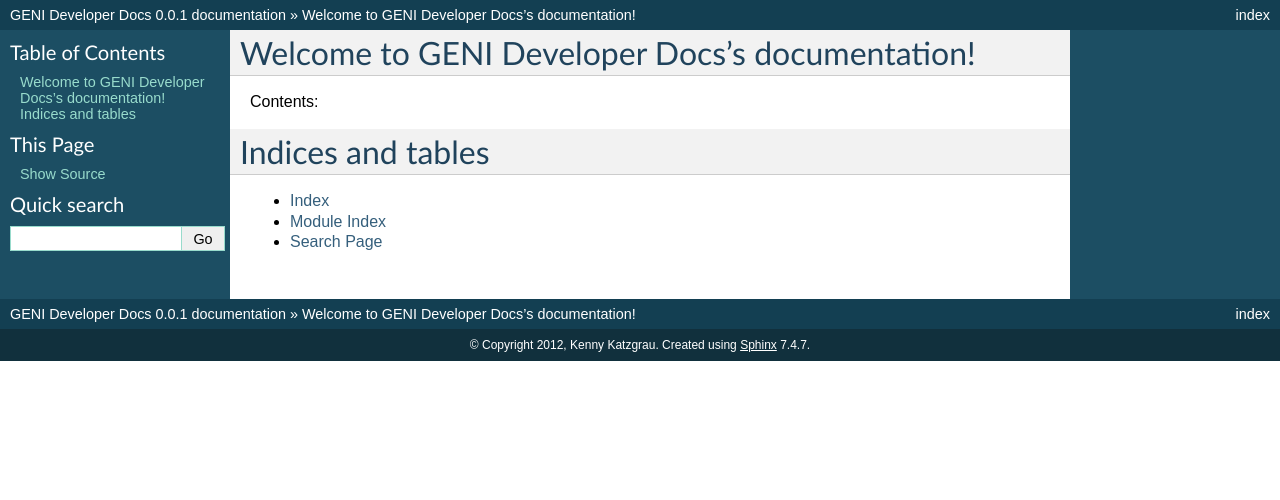
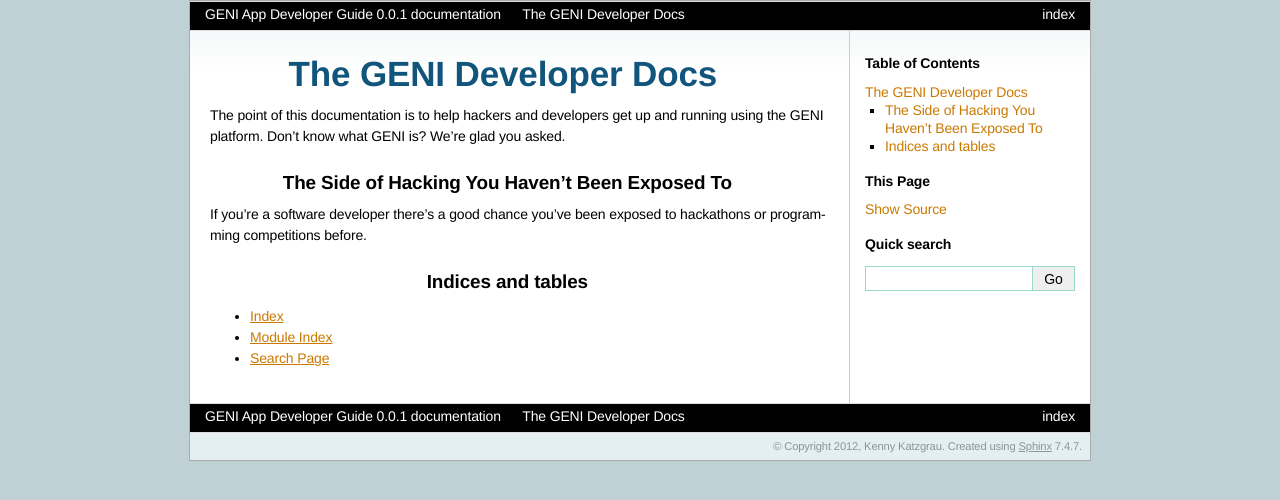
Before and after one commit to katzgrau/geni-docs, a Sphinx documentation site: the page built from source/index.txt, in a window 1280 px wide. Shown: the top 500 px of the page. Built offline with Sphinx 7.4.7, drawn with Linux system fonts in a browser that asks for light colours; formulas are drawn with MathJax 3.

Commit message:
Initial commit of more customized doc design

```diff
--- /dev/null
+++ b/source/_themes/mozilla-ignite/layout.html
@@ -0,0 +1,14 @@
+{#
+    sphinxdoc/layout.html
+    ~~~~~~~~~~~~~~~~~~~~~
+
+    Sphinx layout template for the sphinxdoc theme.
+
+    :copyright: Copyright 2007-2011 by the Sphinx team, see AUTHORS.
+    :license: BSD, see LICENSE for details.
+#}
+{% extends "basic/layout.html" %}
+
+{# put the sidebar before the body #}
+{% block sidebar1 %}{{ sidebar() }}{% endblock %}
+{% block sidebar2 %}{% endblock %}
--- /dev/null
+++ b/source/_themes/mozilla-ignite/static/mozilla-ignite.css_t
@@ -0,0 +1,340 @@
+/*
+ * mozilla-ignite.css_t
+ * ~~~~~~~~~~~~~~~
+ *
+ * Sphinx stylesheet -- mozilla-ignite theme. Based on the sphinxdoc theme,
+ * which was originally created by Armin Ronacher for Werkzeug.
+ *
+ * :copyright: Copyright 2007-2011 by the Sphinx team, see AUTHORS.
+ * :license: BSD, see LICENSE for details.
+ *
+ */
+
+@import url("basic.css");
+
+/* -- page layout ----------------------------------------------------------- */
+
+body {
+    font-family: "HelveticaNeue-Light", "Helvetica Neue Light", "Helvetica Neue", Helvetica,
+                'Lucida Grande', 'Lucida Sans Unicode', 'Geneva',
+                 'Verdana',     sans-serif;
+    font-size: 14px;
+    letter-spacing: -0.01em;
+    line-height: 150%;
+    text-align: center;
+    background-color: #BFD1D4;
+    color: black;
+    padding: 0;
+    border: 1px solid #aaa;
+
+    margin: 0px auto 0px auto;
+    width: 900px;
+}
+
+div.document {
+    background-color: white;
+    text-align: left;
+    background-image: url(contents.png);
+    background-repeat: repeat-x;
+}
+
+div.bodywrapper {
+    margin: 0 {{ theme_sidebarwidth|toint + 10 }}px 0 0;
+    border-right: 1px solid #ccc;
+}
+
+div.body {
+    margin: 0;
+    padding: 0.5em 20px 20px 20px;
+}
+
+div.related {
+    font-size: 1em;
+}
+
+div.related ul {
+    background-color: black;
+    height: 2em;
+    border-top: 1px solid #ddd;
+    border-bottom: 1px solid #ddd;
+}
+
+div.related ul li {
+    margin: 0;
+    padding: 0;
+    height: 2em;
+    float: left;
+}
+
+div.related ul li.right {
+    float: right;
+    margin-right: 5px;
+}
+
+div.related ul li a {
+    margin: 0;
+    padding: 0 5px 0 5px;
+    line-height: 1.75em;
+    color: white;
+}
+
+div.related ul li a:hover {
+    color: #3CA8E7;
+}
+
+div.sphinxsidebarwrapper {
+    padding: 0;
+}
+
+div.sphinxsidebar {
+    margin: 0;
+    padding: 0.5em 15px 15px 0;
+    width: {{ theme_sidebarwidth|toint - 20 }}px;
+    float: right;
+    font-size: 1em;
+    text-align: left;
+}
+
+div.sphinxsidebar h3, div.sphinxsidebar h4 {
+    margin: 1em 0 0.5em 0;
+    font-size: 1em;
+    padding: 0.1em 0 0.1em 0;
+    color: black;
+}
+
+div.sphinxsidebar h3 a {
+    color: black;
+}
+
+div.sphinxsidebar ul {
+    padding-left: 1.5em;
+    margin-top: 7px;
+    padding: 0;
+    line-height: 130%;
+}
+
+div.sphinxsidebar ul ul {
+    margin-left: 20px;
+}
+
+div.footer {
+    background-color: #E3EFF1;
+    color: #86989B;
+    padding: 3px 8px 3px 0;
+    clear: both;
+    font-size: 0.8em;
+    text-align: right;
+}
+
+div.footer a {
+    color: #86989B;
+    text-decoration: underline;
+}
+
+/* -- body styles ----------------------------------------------------------- */
+
+p {
+    margin: 0.8em 0 0.5em 0;
+}
+
+a {
+    color: #CA7900;
+    text-decoration: none;
+}
+
+a:hover {
+    color: #2491CF;
+}
+
+div.body a {
+    text-decoration: underline;
+}
+
+h1 {
+    margin: 0;
+    padding: 0.7em 0 0.3em 0;
+    font-size: 2.5em;
+    color: #11557C;
+    text-align: center;
+}
+
+h2 {
+    margin: 1.3em 0 0.2em 0;
+    font-size: 1.35em;
+    padding: 0;
+    text-align: center;
+}
+
+h3 {
+    margin: 1em 0 -0.3em 0;
+    font-size: 1.2em;
+}
+
+div.body h1 a, div.body h2 a, div.body h3 a, div.body h4 a, div.body h5 a, div.body h6 a {
+    color: black!important;
+}
+
+h1 a.anchor, h2 a.anchor, h3 a.anchor, h4 a.anchor, h5 a.anchor, h6 a.anchor {
+    display: none;
+    margin: 0 0 0 0.3em;
+    padding: 0 0.2em 0 0.2em;
+    color: #aaa!important;
+}
+
+h1:hover a.anchor, h2:hover a.anchor, h3:hover a.anchor, h4:hover a.anchor,
+h5:hover a.anchor, h6:hover a.anchor {
+    display: inline;
+}
+
+h1 a.anchor:hover, h2 a.anchor:hover, h3 a.anchor:hover, h4 a.anchor:hover,
+h5 a.anchor:hover, h6 a.anchor:hover {
+    color: #777;
+    background-color: #eee;
+}
+
+a.headerlink {
+    color: #c60f0f!important;
+    font-size: 1em;
+    margin-left: 6px;
+    padding: 0 4px 0 4px;
+    text-decoration: none!important;
+}
+
+a.headerlink:hover {
+    background-color: #ccc;
+    color: white!important;
+}
+
+cite, code, tt {
+    font-family: 'Consolas', 'Deja Vu Sans Mono',
+                 'Bitstream Vera Sans Mono', monospace;
+    font-size: 0.95em;
+    letter-spacing: 0.01em;
+}
+
+tt {
+    background-color: #f2f2f2;
+    border-bottom: 1px solid #ddd;
+    color: #333;
+}
+
+tt.descname, tt.descclassname, tt.xref {
+    border: 0;
+}
+
+hr {
+    border: 1px solid #abc;
+    margin: 2em;
+}
+
+a tt {
+    border: 0;
+    color: #CA7900;
+}
+
+a tt:hover {
+    color: #2491CF;
+}
+
+pre {
+    font-family: 'Consolas', 'Deja Vu Sans Mono',
+                 'Bitstream Vera Sans Mono', monospace;
+    font-size: 0.95em;
+    letter-spacing: 0.015em;
+    line-height: 120%;
+    padding: 0.5em;
+    border: 1px solid #ccc;
+    background-color: #f8f8f8;
+}
+
+pre a {
+    color: inherit;
+    text-decoration: underline;
+}
+
+td.linenos pre {
+    padding: 0.5em 0;
+}
+
+div.quotebar {
+    background-color: #f8f8f8;
+    max-width: 250px;
+    float: right;
+    padding: 2px 7px;
+    border: 1px solid #ccc;
+}
+
+div.topic {
+    background-color: #f8f8f8;
+}
+
+table {
+    border-collapse: collapse;
+    margin: 0 -0.5em 0 -0.5em;
+}
+
+table td, table th {
+    padding: 0.2em 0.5em 0.2em 0.5em;
+}
+
+div.admonition, div.warning {
+    font-size: 0.9em;
+    margin: 1em 0 1em 0;
+    border: 1px solid #86989B;
+    background-color: #f7f7f7;
+    padding: 0;
+}
+
+div.admonition p, div.warning p {
+    margin: 0.5em 1em 0.5em 1em;
+    padding: 0;
+}
+
+div.admonition pre, div.warning pre {
+    margin: 0.4em 1em 0.4em 1em;
+}
+
+div.admonition p.admonition-title,
+div.warning p.admonition-title {
+    margin: 0;
+    padding: 0.1em 0 0.1em 0.5em;
+    color: white;
+    border-bottom: 1px solid #86989B;
+    font-weight: bold;
+    background-color: #AFC1C4;
+}
+
+div.warning {
+    border: 1px solid #940000;
+}
+
+div.warning p.admonition-title {
+    background-color: #CF0000;
+    border-bottom-color: #940000;
+}
+
+div.admonition ul, div.admonition ol,
+div.warning ul, div.warning ol {
+    margin: 0.1em 0.5em 0.5em 3em;
+    padding: 0;
+}
+
+div.versioninfo {
+    margin: 1em 0 0 0;
+    border: 1px solid #ccc;
+    background-color: #DDEAF0;
+    padding: 8px;
+    line-height: 1.3em;
+    font-size: 0.9em;
+}
+
+.viewcode-back {
+    font-family: 'Lucida Grande', 'Lucida Sans Unicode', 'Geneva',
+                 'Verdana', sans-serif;
+}
+
+div.viewcode-block:target {
+    background-color: #f4debf;
+    border-top: 1px solid #ac9;
+    border-bottom: 1px solid #ac9;
+}
--- /dev/null
+++ b/source/_themes/mozilla-ignite/theme.conf
@@ -0,0 +1,4 @@
+[theme]
+inherit = basic
+stylesheet = mozilla-ignite.css
+pygments_style = friendly
--- a/source/conf.py
+++ b/source/conf.py
@@ -40,7 +40,7 @@
 master_doc = 'index'
 
 # General information about the project.
-project = u'GENI Developer Docs'
+project = u'GENI App Developer Guide'
 copyright = u'2012, Kenny Katzgrau'
 
 # The version info for the project you're documenting, acts as replacement for
@@ -91,7 +91,7 @@
 
 # The theme to use for HTML and HTML Help pages.  See the documentation for
 # a list of builtin themes.
-html_theme = 'default'
+html_theme = 'mozilla-ignite'
 
 # Theme options are theme-specific and customize the look and feel of a theme
 # further.  For a list of options available for each theme, see the
@@ -99,7 +99,7 @@
 #html_theme_options = {}
 
 # Add any paths that contain custom themes here, relative to this directory.
-#html_theme_path = []
+html_theme_path = ['_themes']
 
 # The name for this set of Sphinx documents.  If None, it defaults to
 # "<project> v<release> documentation".
--- a/source/index.txt
+++ b/source/index.txt
@@ -1,20 +1,22 @@
-.. GENI Developer Docs documentation master file, created by
-   sphinx-quickstart on Sun Jul  8 11:25:16 2012.
-   You can adapt this file completely to your liking, but it should at least
-   contain the root `toctree` directive.
+.. GENI Developer Docs
 
-Welcome to GENI Developer Docs's documentation!
-===============================================
+The GENI Developer Docs
+=======================
 
-Contents:
+The point of this documentation is to help hackers and developers get up and running using the GENI platform. Don't know what GENI is? We're glad you asked.
+
+
+
+The Side of Hacking You Haven't Been Exposed To
+-----------------------------------------------
+
+If you're a software developer there's a good chance you've been exposed to hackathons or programming competitions before.
 
 .. toctree::
    :maxdepth: 2
 
-
-
 Indices and tables
-==================
+------------------
 
 * :ref:`genindex`
 * :ref:`modindex`
```
Also changed, not shown: source/_themes/mozilla-ignite/static/contents.png (added), source/_themes/mozilla-ignite/static/navigation.png (added), 2 other files.
